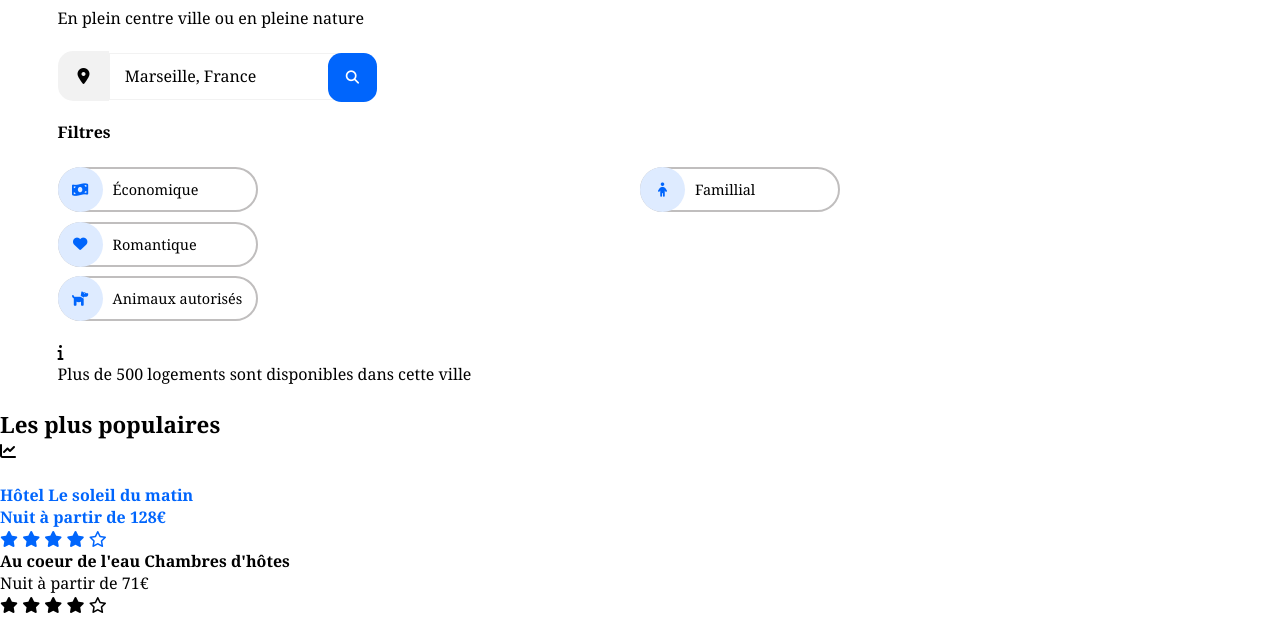
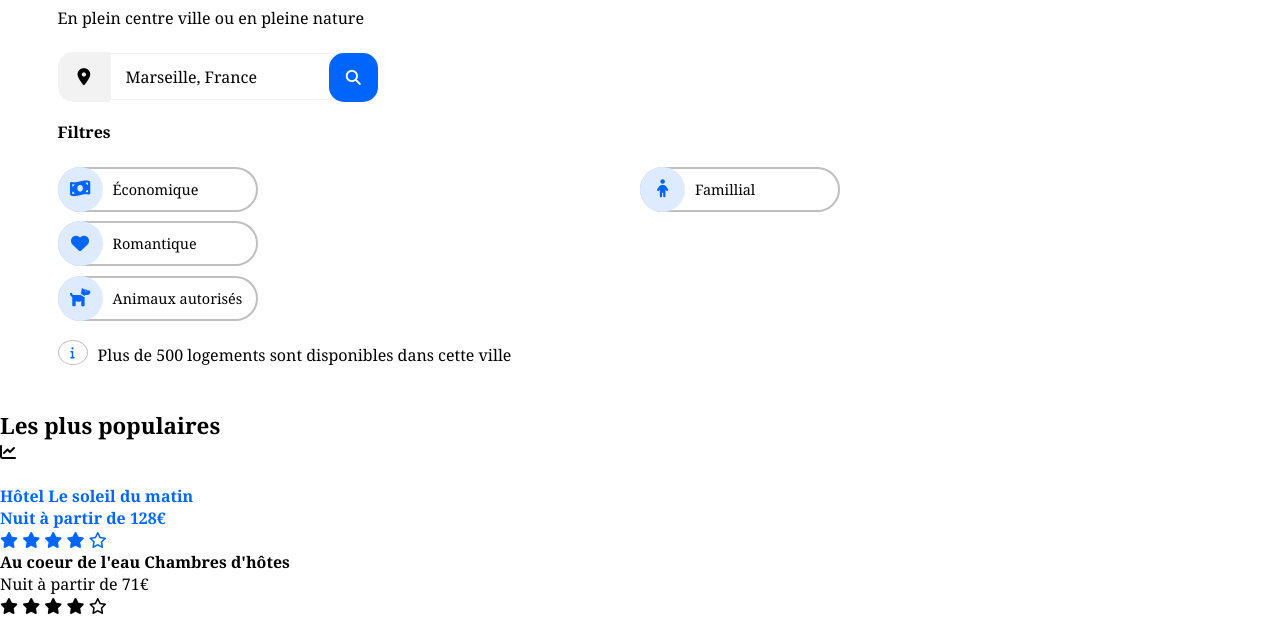
Before and after one commit to matohoundev/reservia, a plain HTML site: page index.html in a window 1280 px wide. Shown: the part 178-796 px from the top of the page. Drawn offline with Linux system fonts and the light colour scheme; a web font is replaced by a local one.

Commit message:
nav end v1

```diff
--- a/index.html
+++ b/index.html
@@ -25,7 +25,7 @@
         <h2>Trouvez votre hébergement pour des vacances de rêve</h2>
         <p>En plein centre ville ou en pleine nature</p>
         <div>
-            <span class="div-icon-location">
+            <span class="span-icon-location">
                 <i class="fas fa-map-marker-alt icon-location"></i>
             </span>
             <input class="in-location" type="text" value="Marseille, France" placeholder="Marseille, France" name="location">
@@ -41,8 +41,10 @@
                 <button class="btn-card-filter"><i class="fas fa-dog icon-filter"></i>Animaux autorisés</button>
             </div>
         </div>
-        <i class="fas fa-info"></i>
-        <p>Plus de 500 logements sont disponibles dans cette ville</p>
+        <div class="div-info">
+            <div class="btn-icon-info"><i class="fas fa-info"></i></div>
+            <p>Plus de 500 logements sont disponibles dans cette ville</p>
+        </div>
     </nav>
 
     <section>
--- a/style.css
+++ b/style.css
@@ -121,13 +121,14 @@ header{
 
 /* Navigation - searchBar*/
 
-.div-icon-location {
+.span-icon-location {
   padding: 14px 15px 14px 20px;
   border-radius: 30% 0% 0 30%;
   background-color: #F2F2F2;
 }
 
   .icon-location {
+    font-size: 17px;
     /* padding: 30% 0 0 32%; */
   }
 
@@ -143,6 +144,7 @@ header{
   margin-left: -20px;
   border: 0px;
   border-radius: 1em;
+  font-size: 15px;
   background-color: #0065FC;
 }
 
@@ -188,6 +190,7 @@ header{
     display: flex;
     align-items: center;
     justify-content: center;
+    font-size: 18px;
     color: #0065FC;
     border-radius: 2em;
     background-color: #DEEBFF;
@@ -208,3 +211,26 @@ header{
   .btn-card-filter:last-child {
     grid-area: 3 / 1 / 4 / 3;
   }
+
+/* Navigation - info*/
+
+.div-info {
+  display: flex;
+}
+
+  .btn-icon-info {
+    width: 30px; height: 25px;
+    display: flex;
+    align-items: center;
+    justify-content: center;
+    margin-right: 10px;
+    font-size: 12px;
+    border: 1px solid #c0bebe;
+    border-radius: 50%;
+    color: #0065FC;
+  }
+
+  .div-info p {
+    position: relative;
+    top: 4px;
+  }
```
